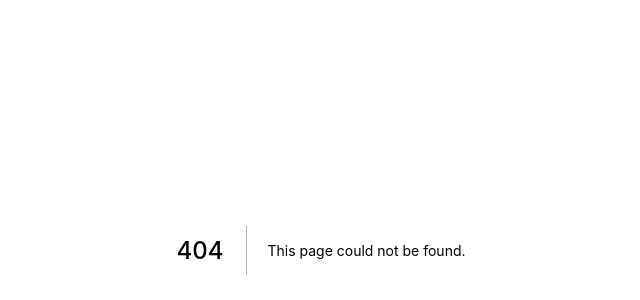
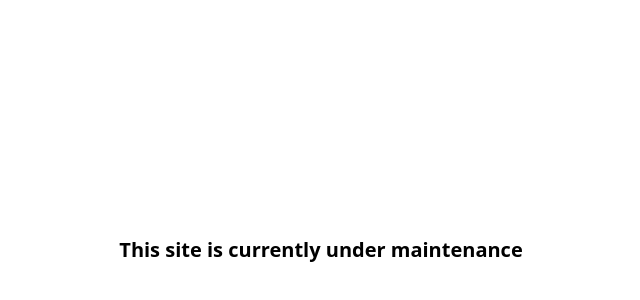
Before and after one commit to reskyppo/portofolio, a Next.js app: page /maintenance in a window 1280 px wide. Before the commit this address had no page. Shown: the part 150-450 px from the top of the page, without its empty margins (319-959 px from the left). Built offline with nearby package versions, Linux system fonts and the light colour scheme.

Commit message:
feat : init maintenance redirect

```diff
--- /dev/null
+++ b/next.config.js
@@ -0,0 +1,11 @@
+module.exports = {
+  async redirects() {
+    return [
+      {
+        source: "/",
+        destination: "/maintenance",
+        permanent: true,
+      },
+    ];
+  },
+};
--- /dev/null
+++ b/pages/maintenance.tsx
@@ -0,0 +1,13 @@
+import React from "react";
+
+const maintenance = () => {
+  return (
+    <div className="w-screen h-screen flex justify-center items-center">
+      <h1 className="text-xl font-semibold">
+        This site is currently under maintenance
+      </h1>
+    </div>
+  );
+};
+
+export default maintenance;
```
